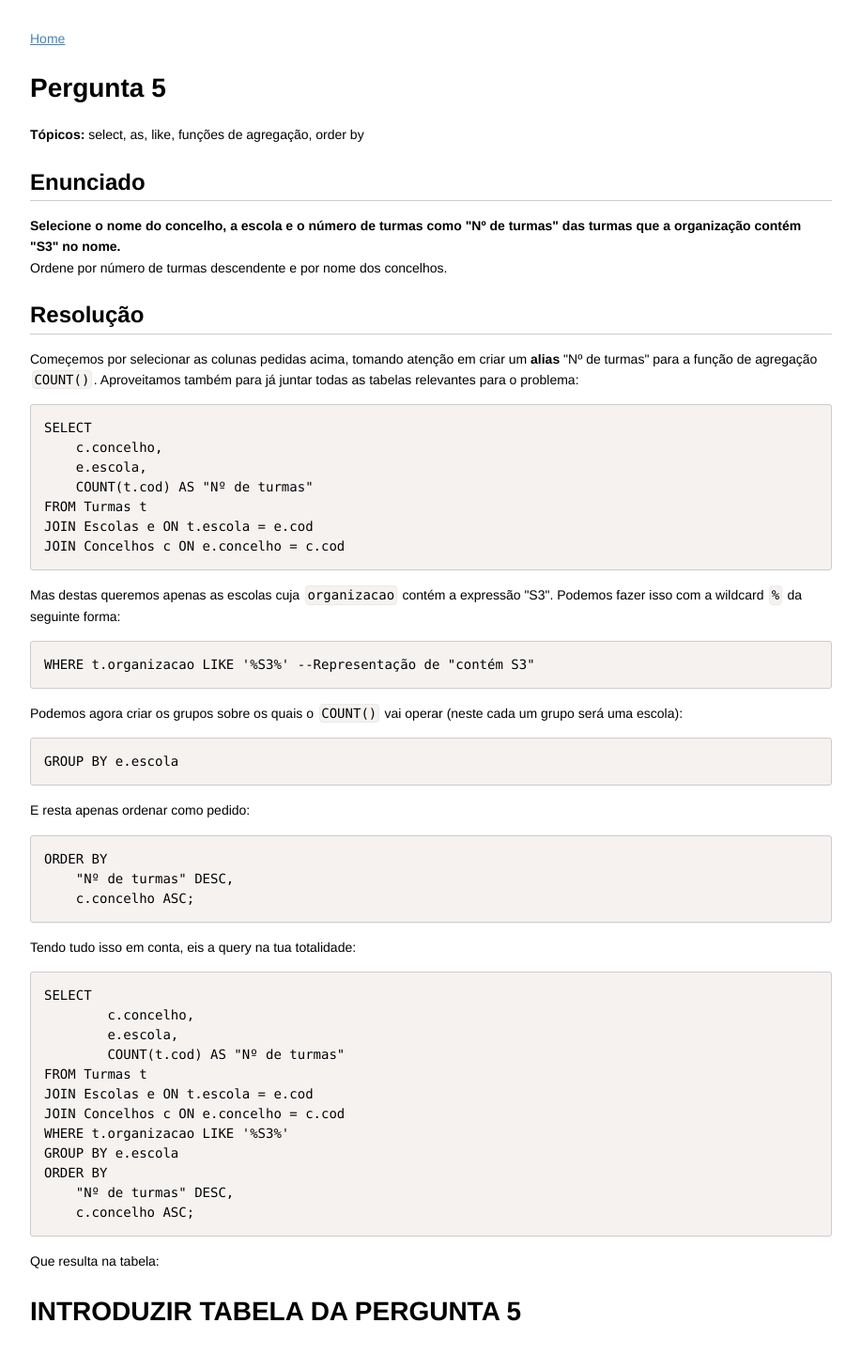
After one commit to damaral31/Portuguese-School-System-DB-Modeling, a Flask app: page /pergunta/5 in a window 1280 px wide. The commit adds this page. Shown: the whole page at 94% size, without its empty margins (181-1098 px from the left). Run offline with Flask 3, Linux system fonts and the light colour scheme; some libraries are stand-ins or nearby versions.

Commit message:
Create pergunta5 + minor fixes

```diff
--- a/app/app.py
+++ b/app/app.py
@@ -63,6 +63,10 @@
 def pergunta4():
     return render_template('pergunta4.html')
 
+@APP.route('/pergunta/5')
+def pergunta5():
+    return render_template('pergunta5.html')
+
 @APP.route('/pergunta/7')
 def pergunta7():
     return render_template('pergunta7.html')
--- a/app/templates/index.html
+++ b/app/templates/index.html
@@ -45,6 +45,9 @@
   <a href="/pergunta/4">Pergunta 4</a>
 </p>
 <p>
+  <a href="/pergunta/5">Pergunta 5</a>
+</p>
+<p>
   <a href="/pergunta/7">Pergunta 7</a>
 </p>
 
--- a/app/templates/pergunta2.html
+++ b/app/templates/pergunta2.html
@@ -3,10 +3,14 @@
 {% block content %}
 
 <h1>Pergunta 2</h1>
+<p>
+    <b>Tópicos:</b> select distinct, where, order by
+</p>
 
 <h2>Enunciado</h2>
 <p>
     <b>Quais os cursos que um aluno do Porto ou Lisboa pode frequentar?</b>
+    <br>
     Ordene por distrito e por curso.
 </p>
 
--- /dev/null
+++ b/app/templates/pergunta5.html
@@ -0,0 +1,79 @@
+{% extends 'base.html' %}
+
+{% block content %}
+
+<h1>Pergunta 5</h1>
+<p>
+    <b>Tópicos:</b> select, as, like, funções de agregação, order by
+</p>
+
+<h2>Enunciado</h2>
+<p>
+    <b>Selecione o nome do concelho, a escola e o número de turmas como "Nº de turmas" das turmas que a organização contém "S3" no nome.</b>
+    <br>
+    Ordene por número de turmas descendente e por nome dos concelhos.
+</p>
+
+<h2>Resolução</h2>
+<p>
+    Começemos por selecionar as colunas pedidas acima, tomando atenção em criar um <b>alias</b> "Nº de turmas" para a função de agregação <code class="language-sql">COUNT()</code>. Aproveitamos também para já juntar todas as tabelas relevantes para o problema:
+</p>
+
+<pre><code class="language-sql">SELECT
+    c.concelho,
+    e.escola,
+    COUNT(t.cod) AS "Nº de turmas"
+FROM Turmas t
+JOIN Escolas e ON t.escola = e.cod
+JOIN Concelhos c ON e.concelho = c.cod
+</code></pre>
+
+
+<p>
+    Mas destas queremos apenas as escolas cuja <code class="language-sql">organizacao</code> contém a expressão "S3". Podemos fazer isso com a wildcard <code class="language-sql">%</code> da seguinte forma:
+</p>
+
+<pre><code class="language-sql">WHERE t.organizacao LIKE '%S3%' --Representação de "contém S3"
+</code></pre>
+
+<p>
+    Podemos agora criar os grupos sobre os quais o <code class="language-sql">COUNT()</code> vai operar (neste cada um grupo será uma escola):
+</p>
+
+<pre><code class="language-sql">GROUP BY e.escola
+</code></pre>
+
+<p>
+    E resta apenas ordenar como pedido:
+</p>
+
+<pre><code class="language-sql">ORDER BY
+    "Nº de turmas" DESC,
+    c.concelho ASC;
+</code></pre>
+
+<p>
+Tendo tudo isso em conta, eis a query na tua totalidade:
+</p>
+
+<pre><code class="language-sql">SELECT
+        c.concelho,
+        e.escola,
+        COUNT(t.cod) AS "Nº de turmas"
+FROM Turmas t
+JOIN Escolas e ON t.escola = e.cod
+JOIN Concelhos c ON e.concelho = c.cod
+WHERE t.organizacao LIKE '%S3%'
+GROUP BY e.escola
+ORDER BY
+    "Nº de turmas" DESC,
+    c.concelho ASC;
+</code></pre>
+
+<p>
+    Que resulta na tabela:
+</p>
+
+<h1>INTRODUZIR TABELA DA PERGUNTA 5</h1>
+
+{% endblock %}
```
